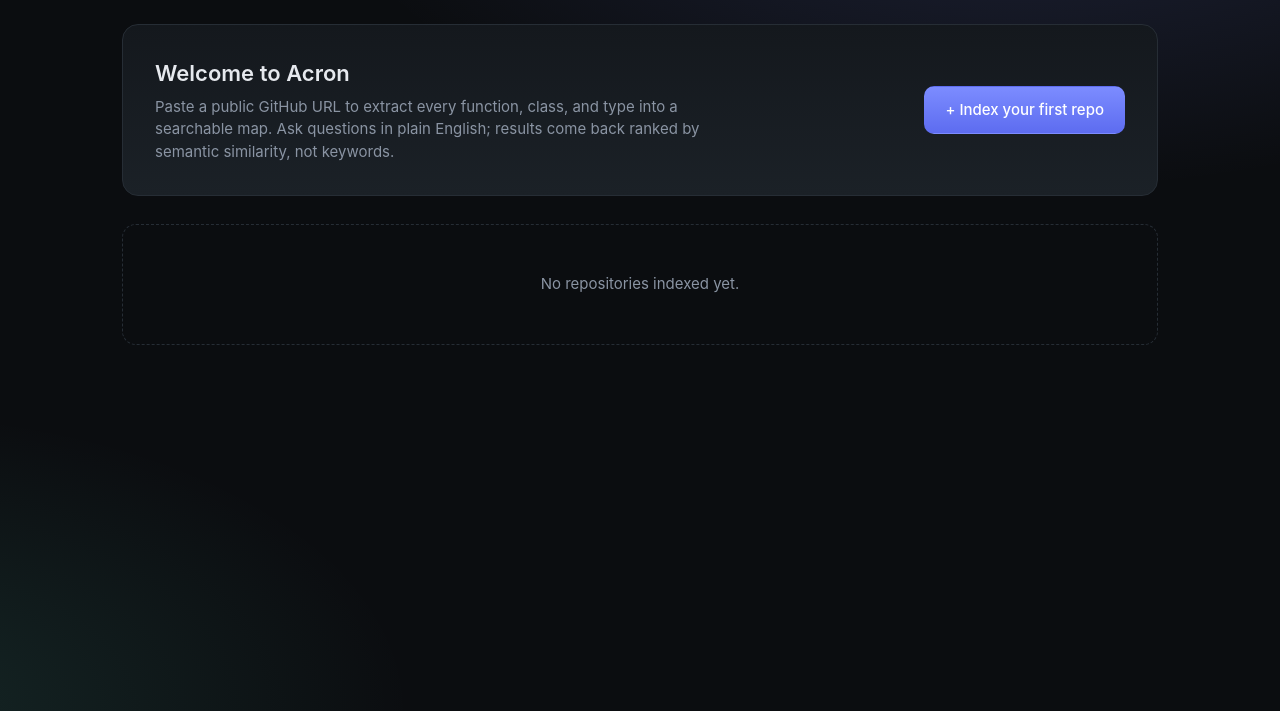
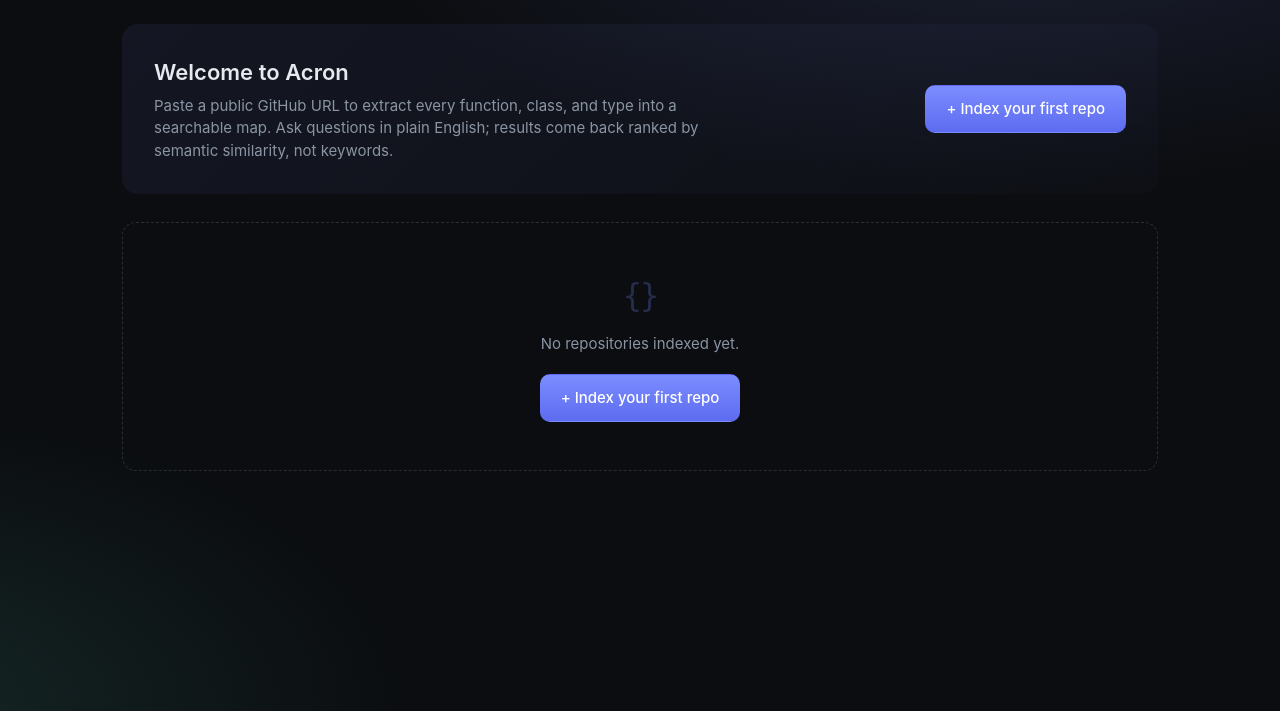
Before and after one commit to bytkim/acorn, a Flask app: template templates/index.html in a window 1280 px wide. Shown: the part 89-800 px from the top of the page. Run offline with Flask 3, Linux system fonts and the light colour scheme; the template is opened without the code that fills it, so the values that code supplies are empty; parts of the project's set-up code (start-up, migrations or seed data) failed here and were passed over; some libraries are stand-ins or nearby versions.

Commit message:
Modified the UI and added repo index button

```diff
--- a/pipeline.py
+++ b/pipeline.py
@@ -19,7 +19,7 @@
 from pathlib import Path
 
 import sqlite_vec
-from kit import Repository
+from kit import repository
 from sentence_transformers import SentenceTransformer
 
 
@@ -172,7 +172,7 @@
 
 
 def index_repo(github_url: str, github_token: str | None = None) -> tuple[list, list]:
-    repo = Repository(github_url, github_token=github_token) if github_token else Repository(github_url)
+    repo = repository(github_url, github_token=github_token) if github_token else repository(github_url)
     file_tree = repo.get_file_tree()
     files = [f for f in file_tree if not f.get("is_dir")]
 
--- a/templates/index.html
+++ b/templates/index.html
@@ -51,8 +51,8 @@
     main { max-width: 1100px; margin: 0 auto; padding: 24px 32px 80px; }
 
     .hero {
-      background: linear-gradient(180deg, var(--panel), var(--panel-2));
-      border: 1px solid var(--border);
+      background: linear-gradient(135deg, rgba(124,140,255,0.08), rgba(124,140,255,0.02));
+      border: rgba(124,140,255,0.2);
       border-radius: 16px;
       padding: 32px;
       display: flex; align-items: center; justify-content: space-between;
@@ -306,7 +306,12 @@
         </div>
         <button class="btn-primary" onclick="openModal()">+ Index your first repo</button>
       </div>
-      <div class="empty">No repositories indexed yet.</div>
+      <div class="empty">
+        <div style="font-family:ui-monospace,monospace; font-size:32px;
+        color:rgba(124,140,255,0.25); margin-bottom:14px; letter-spacing:-2px;">{}</div>
+        <div style="margin-bottom:18px;">No repositories indexed yet.</div>
+        <button class="btn-primary" onclick="openModal()">+ Index your first repo</button>
+      </div>
     {% else %}
       <div class="section-title">
         <h3>Indexed repositories</h3>
@@ -317,8 +322,21 @@
           <div class="card">
             <a class="stretched" href="{{ url_for('repo_detail', repo_id=r['repo_id']) }}"
                aria-label="Open {{ r['owner'] }}/{{ r['repo_name'] }}">open</a>
+            <div style="display:flex; align-items:flex-start; justify-content:space-between; gap:8px;">
             <div class="repo">
               <span class="owner">{{ r['owner'] }}/</span><span>{{ r['repo_name'] }}</span>
+            </div>
+                <span style="font-family:ui-monospace,monospace; font-size:10px; padding:3px 8px;
+               border-radius:100px; white-space:nowrap;
+               background:rgba(94,226,197,0.08); border:1px solid rgba(94,226,197,0.2);
+               color:var(--accent-2);">indexed</span>
+            </div>
+            <div style="width:36px; height:36px; border-radius:9px; margin-bottom:6px;
+            background:rgba(124,140,255,0.12); border:1px solid rgba(124,140,255,0.2);
+            display:flex; align-items:center; justify-content:center;
+            font-family:ui-monospace,monospace; font-size:14px; font-weight:600;
+            color:var(--accent);">
+            {{ r['owner'][0]|upper }}
             </div>
             <div class="meta">
               <span><b>{{ r['file_count'] }}</b> files</span>
--- a/templates/repo.html
+++ b/templates/repo.html
@@ -46,6 +46,9 @@
     .stat {
       background: var(--panel); border: 1px solid var(--border);
       border-radius: 12px; padding: 14px 16px;
+      transition: border-color 0.15s;
+    }
+    .stat:hover { border-color: var(--accent);
     }
     .stat .label { font-size: 12px; color: var(--muted); text-transform: uppercase; letter-spacing: 0.06em; }
     .stat .value { font-size: 22px; font-weight: 600; margin-top: 4px; }
@@ -231,6 +234,7 @@
       border-color: var(--accent);
       box-shadow: 0 0 0 3px rgba(124, 140, 255, 0.15);
     }
+    .search-input::placeholder { color: var(--muted); opacity: 0.6; }
     .btn-primary {
       font: inherit; cursor: pointer;
       padding: 12px 20px; border-radius: 10px;
--- a/templates/settings.html
+++ b/templates/settings.html
@@ -73,6 +73,8 @@
     .status .dot { width: 6px; height: 6px; border-radius: 50%; background: var(--muted); }
     .status.set .dot { background: var(--ok); }
     .status.env .dot { background: var(--warn); }
+    .status.set  { color: var(--ok); }
+    .status.env  { color: var(--warn); }
 
     .actions {
       display: flex; gap: 8px; justify-content: flex-end;
```
